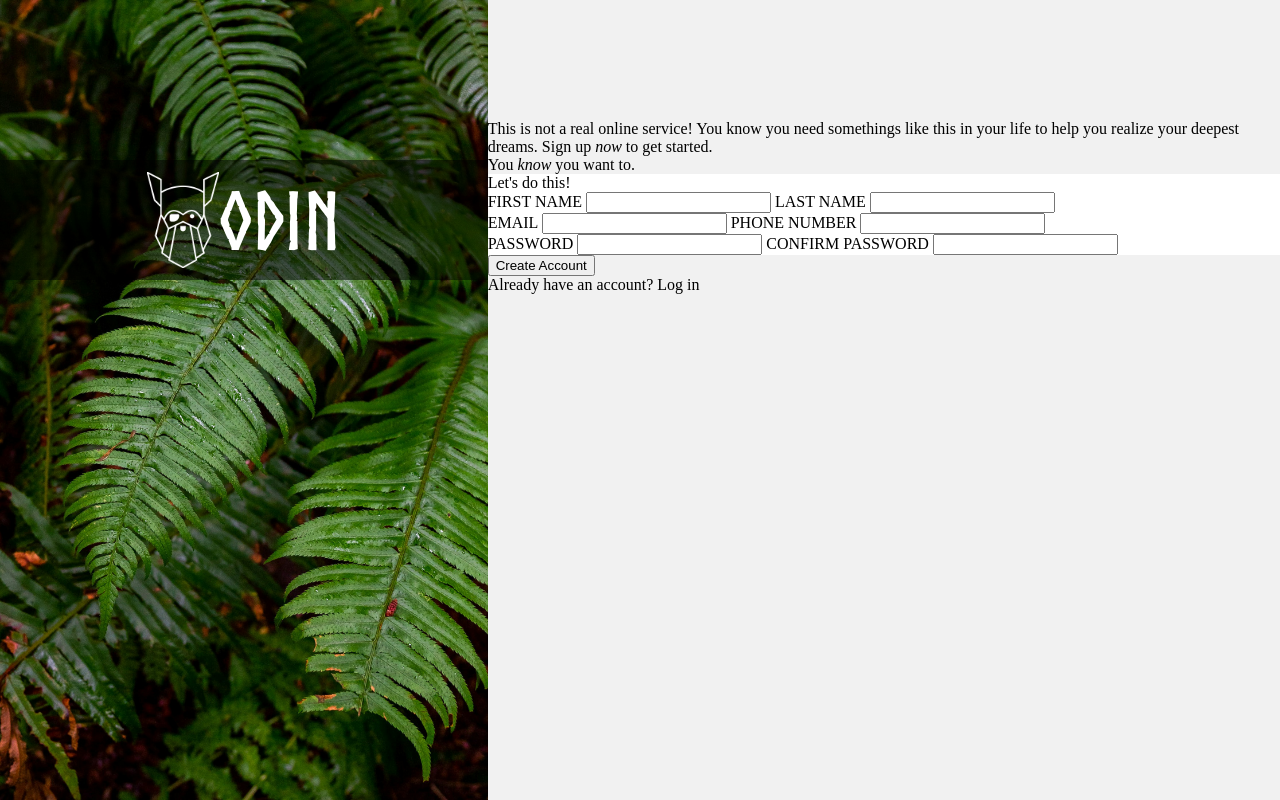
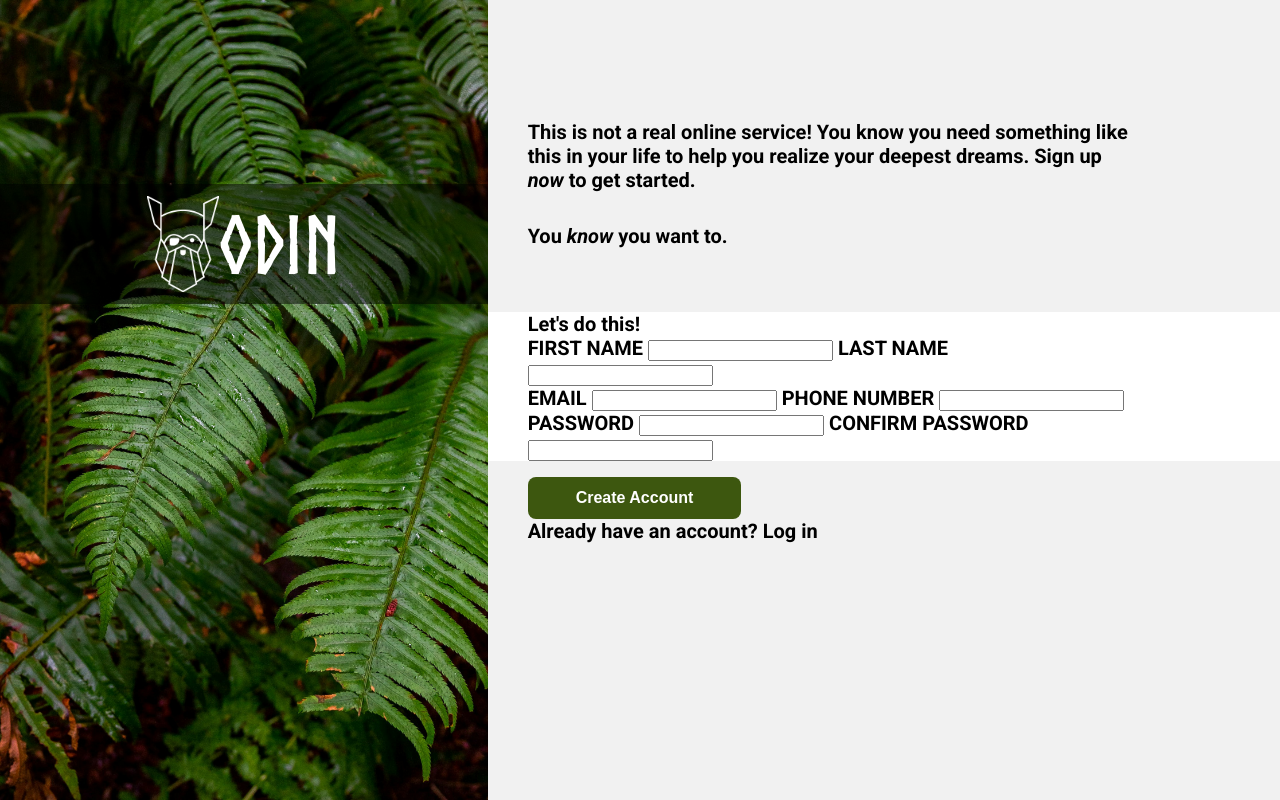
Before and after one commit to brndn-do/sign-up-form, a plain HTML site: page index.html in a window 1280 px wide. Drawn offline with Linux system fonts and the light colour scheme.

Commit message:
Style right side

```diff
--- a/index.html
+++ b/index.html
@@ -5,6 +5,9 @@
     <meta name="viewport" content="width=device-width, initial-scale=1.0">
     <title>Sign-up Form</title>
     <link rel="stylesheet" href="styles.css">
+    <link rel="preconnect" href="https://fonts.googleapis.com">
+<link rel="preconnect" href="https://fonts.gstatic.com" crossorigin>
+<link href="https://fonts.googleapis.com/css2?family=Roboto:ital,wght@0,100;0,300;0,400;0,500;0,700;0,900;1,100;1,300;1,400;1,500;1,700;1,900&display=swap" rel="stylesheet">
 </head>
 <body>
     <div class="left">
@@ -15,37 +18,39 @@
     </div>
     <div class="right">
         <div class="content">
-            <div class="text">
-                This is not a real online service! You know you need somethings like this in your life to help you realize your deepest dreams. Sign up <em>now</em> to get started.
+            <div class="padding">
+                This is not a real online service! You know you need something like this in your life to help you realize your deepest dreams. Sign up <em>now</em> to get started.
             </div>
-            <div class="text">
+            <div class="padding">
                 You <em>know</em> you want to.
             </div>
-            <div>
+            <div class="form">
                 <form>
                     <fieldset>
-                        <div class="text">Let's do this!</div>
-                        <div>
+                        <div class="padding">Let's do this!</div>
+                        <div class="padding">
                             <label for="first_name">FIRST NAME</label>
                             <input type="text" name="first_name" id="first_name" required>
                             <label for="last_name">LAST NAME</label>
                             <input type="text" name="last_name" id="last_name" required>
                         </div>
-                        <div>
+                        <div class="padding">
                             <label for="email">EMAIL</label>
                             <input type="email" name="email" id="email" required>
                             <label for="phone">PHONE NUMBER</label>
                             <input type="number" name="phone" id="phone" required>
                         </div>
-                        <div>
+                        <div class="padding">
                             <label for="password">PASSWORD</label>
                             <input type="password" name="password" id="password" required>
                             <label for="confirm">CONFIRM PASSWORD</label>
                             <input type="password" name="confirm" id="confirm" required>
                         </div>
                     </fieldset>
-                    <button>Create Account</button>
-                    <div>
+                    <div class="button padding">
+                        <button>Create Account</button>
+                    </div>
+                    <div class="padding">
                         Already have an account? Log in
                     </div>
                 </form>
--- a/styles.css
+++ b/styles.css
@@ -7,6 +7,7 @@ body {
     padding: 0;
     margin: 0;
     display: flex;
+    font-size: 1.25rem;
 }
 
 .left {
@@ -19,7 +20,7 @@ body {
 }
 
 .logo{
-    margin-top: 20vh;
+    margin-top: 23vh;
     background-color: rgba(0, 0, 0, 0.5);
     display: flex;
     align-items: center;
@@ -41,13 +42,25 @@ body {
     display: flex;
     align-items: center;
     background-color: rgb(241, 241, 241);
+    font-family: "roboto", sans-serif;
+    font-weight: 550;
 }
 
 .content {
     height: 70%;
+    display: flex;
+    flex-direction: column;
+    row-gap: 2rem;
 }
 
+.padding{
+    padding-left: 2.5rem;
+    padding-right: 9.5rem;
+}
 
+.form {
+    margin-top: 2rem;
+}
 
 fieldset {
     border: none;
@@ -55,3 +68,21 @@ fieldset {
     padding: 0px;
     background-color: white;
 }
+
+.button {
+    margin-top: 1rem;
+}
+
+button {
+    padding-left: 3rem;
+    padding-right: 3rem;
+    padding-top: .75rem;
+    padding-bottom: .75rem;
+    margin: 0;
+    border: none;
+    background-color: rgb(61, 87, 15);
+    color: white;
+    font-size: 1rem;
+    font-weight: 600;
+    border-radius: .5rem;
+}
```
